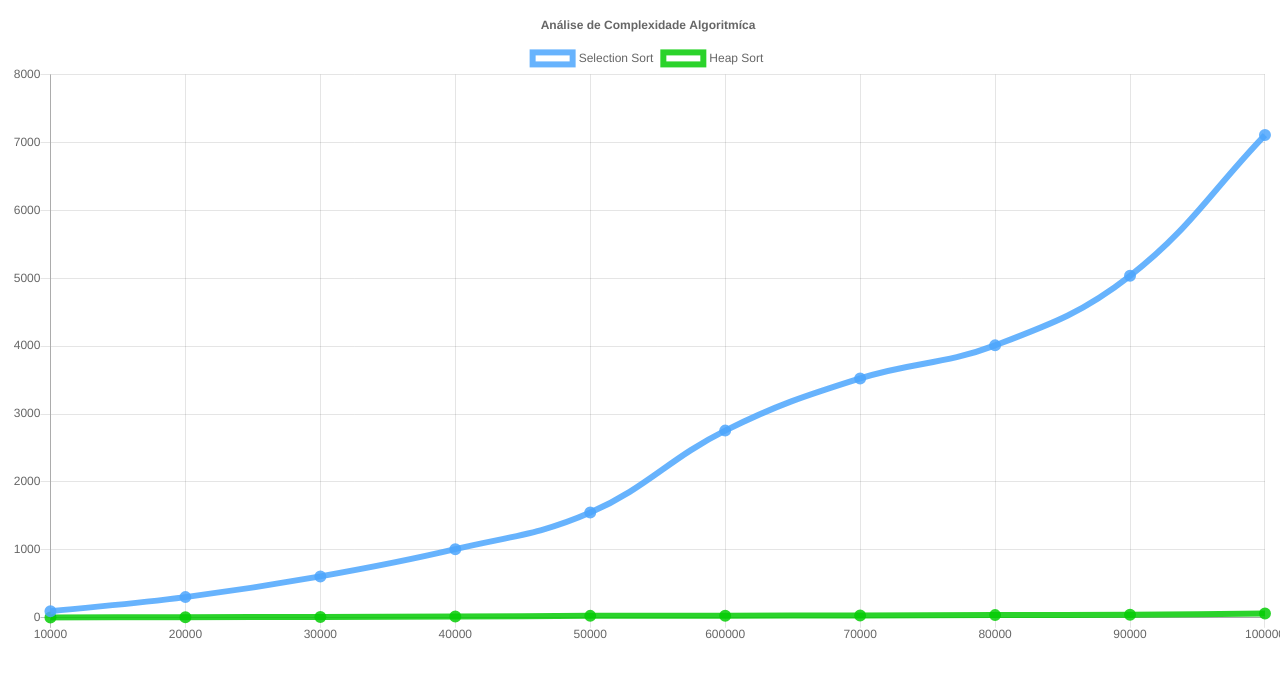
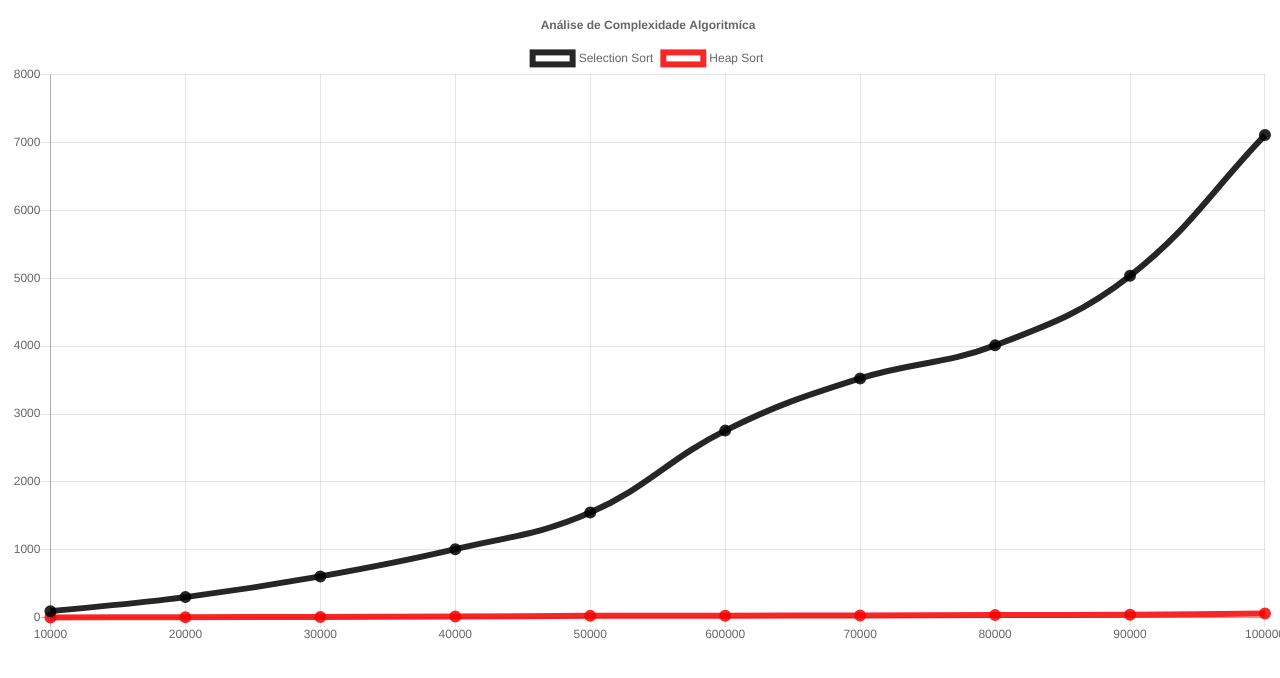
Before and after one commit to grasbiel/EstruturaDeDadosII, a plain HTML site: page index.html in a window 1280 px wide. Drawn offline with Linux system fonts and the light colour scheme.

```diff
--- a/index.html
+++ b/index.html
@@ -23,14 +23,14 @@
                         label: "Selection Sort",
                         data: [97,305,610,1011,1549,2756,3525,4011,5035,7107],
                         borderWidth: 6,
-                        borderColor: 'rgba(77,166,253,0.85)',
+                        borderColor: 'rgba(0,0,0,0.85)',
                         backgroundColor: 'transparent'
                     },
                     {
                       label: "Heap Sort",
                       data: [5,10,13,18,29,32,35,40,46,65],
                       borderWidth: 6,
-                      borderColor: 'rgba(6,204,6,0.85)',
+                      borderColor: 'rgba(247,2,2,0.85)',
                       backgroundColor: 'transparent'
                     },
                   ]
```
